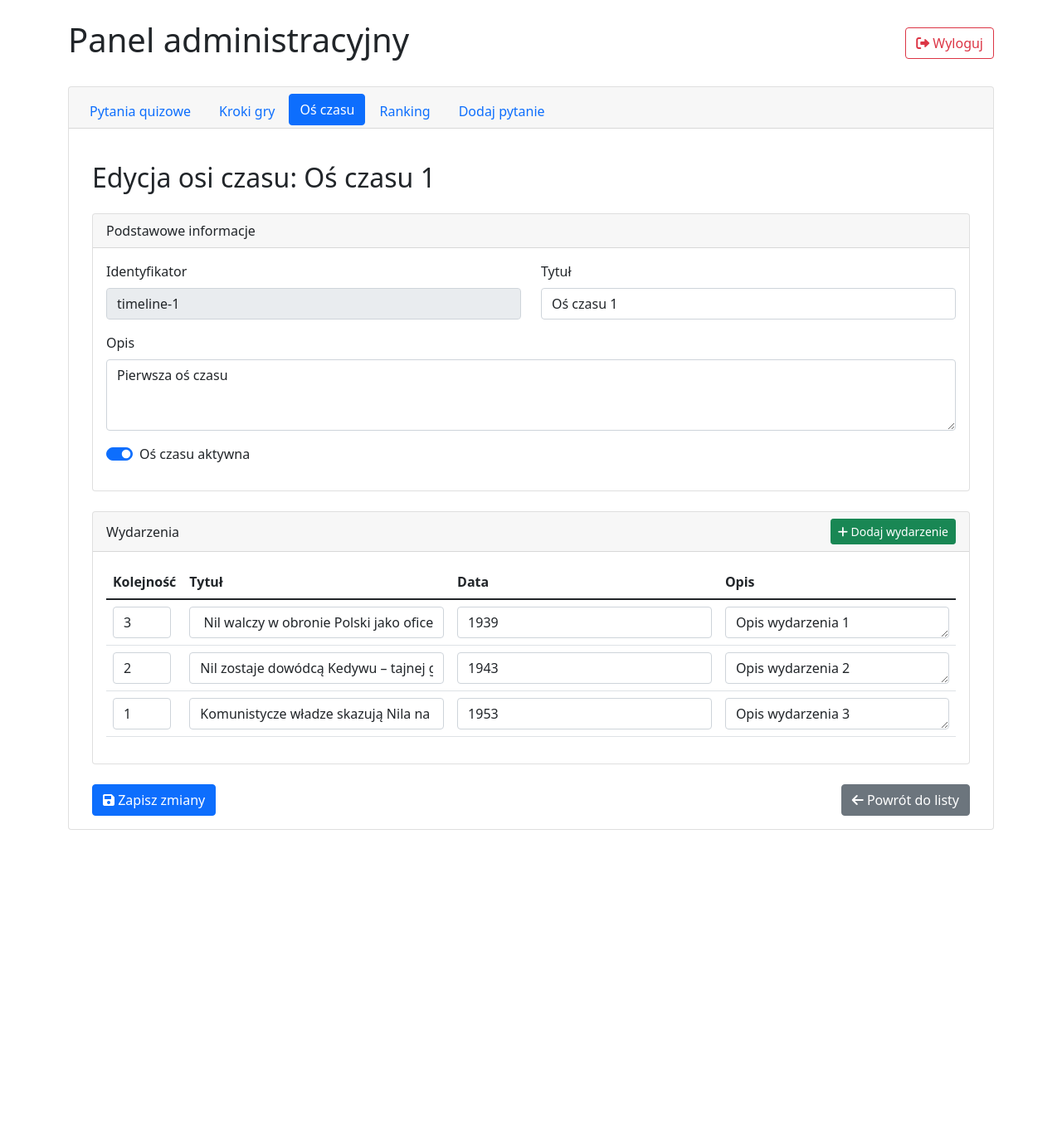
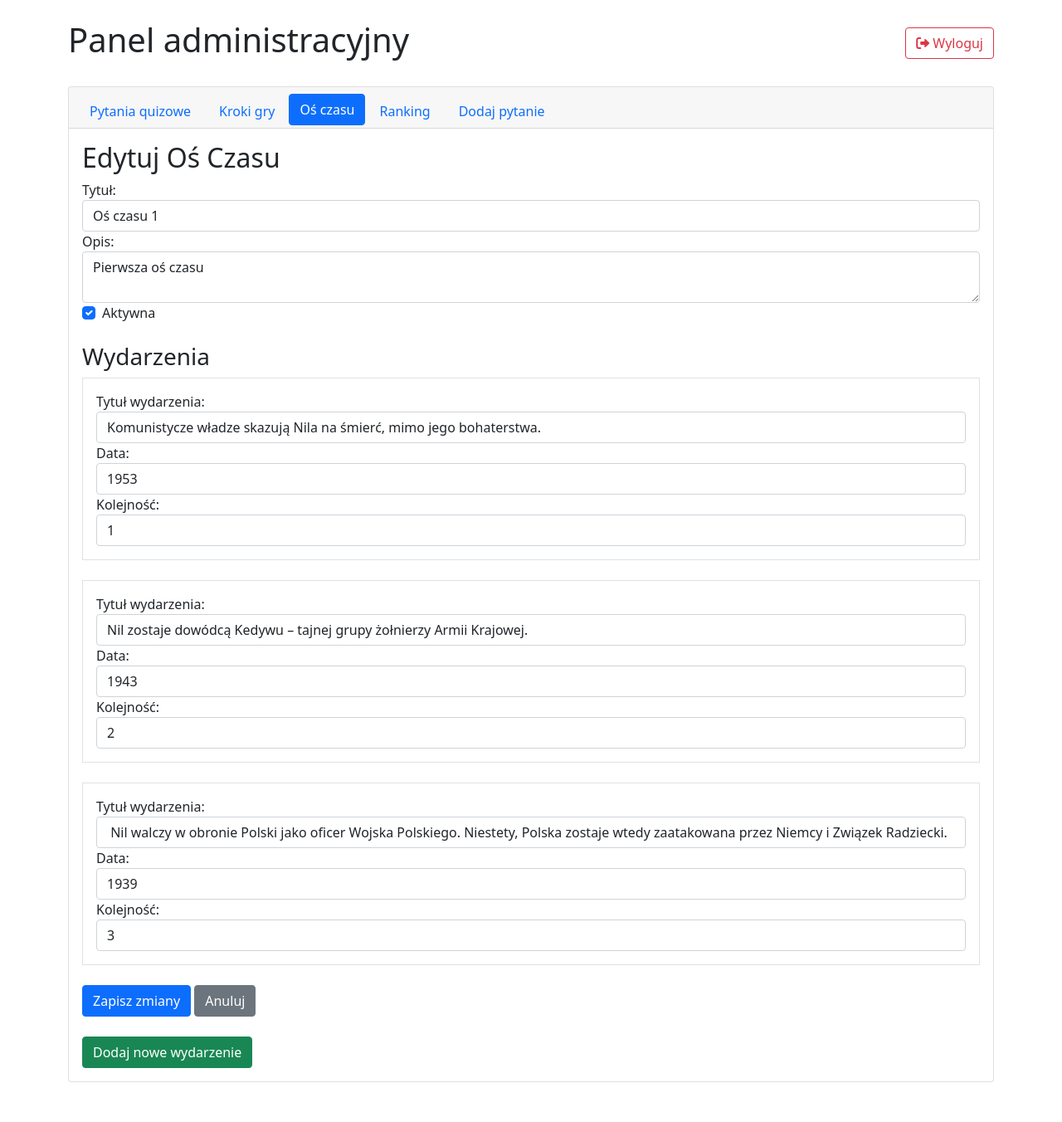
Before and after one commit to wiktia/LittleHistorians, a Flask app: page /admin/timeline/timeline-1 in a window 1280 px wide. Shown: the whole page at 83% size. Before the commit the page ends 1000 px from the top, so only its background shows below. Run offline with Flask 3, Linux system fonts and the light colour scheme; the visitor is signed in with stand-in values (Sample User, id 1).

Commit message:
dzialatimelinejeden

```diff
--- a/admin.py
+++ b/admin.py
@@ -168,8 +168,20 @@ def manage_timelines():
     if not session.get('admin_logged_in'):
         return redirect(url_for('admin.admin_login'))
 
-    timelines = Timeline.query.order_by(Timeline.order).all()
-    return render_template('admin/timelines.html', timelines=timelines)
+    # Get the single timeline (or create if doesn't exist)
+    timeline = Timeline.query.first()
+    if not timeline:
+        timeline = Timeline(
+            identifier="main-timeline",
+            title="Główna oś czasu",
+            description="Jedyna oś czasu w grze",
+            order=1,
+            is_active=True
+        )
+        db.session.add(timeline)
+        db.session.commit()
+
+    return redirect(url_for('admin.edit_timeline', identifier=timeline.identifier))
 
 @admin_bp.route('/admin/timeline/<string:identifier>', methods=['GET', 'POST'])
 def edit_timeline(identifier):
@@ -183,10 +195,9 @@ def edit_timeline(identifier):
         timeline.description = request.form.get('description')
         timeline.is_active = 'is_active' in request.form
 
-        # Aktualizacja wydarzeń
+        # Handle events (without images)
         for event in timeline.events:
             event.title = request.form.get(f'event_title_{event.id}')
-            event.description = request.form.get(f'event_description_{event.id}')
             event.date = request.form.get(f'event_date_{event.id}')
             event.order = int(request.form.get(f'event_order_{event.id}', 0))
 
@@ -195,32 +206,6 @@ def edit_timeline(identifier):
         return redirect(url_for('admin.manage_timelines'))
 
     return render_template('admin/edit_timeline.html', timeline=timeline)
-
-@admin_bp.route('/admin/timeline/add', methods=['GET', 'POST'])
-def add_timeline():
-    if not session.get('admin_logged_in'):
-        return redirect(url_for('admin.admin_login'))
-
-    if request.method == 'POST':
-        identifier = request.form.get('identifier')
-        if Timeline.query.filter_by(identifier=identifier).first():
-            flash('Oś czasu o tym identyfikatorze już istnieje!', 'danger')
-            return redirect(url_for('admin.add_timeline'))
-
-        new_timeline = Timeline(
-            identifier=identifier,
-            title=request.form.get('title'),
-            description=request.form.get('description'),
-            order=int(request.form.get('order', 0)),
-            is_active='is_active' in request.form
-        )
-
-        db.session.add(new_timeline)
-        db.session.commit()
-        flash('Oś czasu dodana pomyślnie!', 'success')
-        return redirect(url_for('admin.manage_timelines'))
-
-    return render_template('admin/add_timeline.html')
 
 @admin_bp.route('/admin/timeline/<int:id>/add_event', methods=['GET', 'POST'])
 def add_timeline_event(id):
@@ -233,9 +218,10 @@ def add_timeline_event(id):
         new_event = TimelineEvent(
             timeline_id=id,
             title=request.form.get('title'),
-            description=request.form.get('description'),
             date=request.form.get('date'),
-            order=int(request.form.get('order', 0)))
+            order=int(request.form.get('order', 0)),
+            image_url=None  # Explicitly set to None
+        )
 
         db.session.add(new_event)
         db.session.commit()
@@ -243,23 +229,6 @@ def add_timeline_event(id):
         return redirect(url_for('admin.edit_timeline', identifier=timeline.identifier))
 
     return render_template('admin/add_timeline_event.html', timeline=timeline)
-
-@admin_bp.route('/admin/timeline/<int:id>/delete', methods=['POST'])
-def delete_timeline(id):
-    if not session.get('admin_logged_in'):
-        return redirect(url_for('admin.admin_login'))
-
-    timeline = Timeline.query.get_or_404(id)
-
-    # Najpierw usuń powiązane wydarzenia
-    TimelineEvent.query.filter_by(timeline_id=id).delete()
-
-    # Następnie usuń sam timeline
-    db.session.delete(timeline)
-    db.session.commit()
-
-    flash('Oś czasu i jej wydarzenia zostały usunięte!', 'success')
-    return redirect(url_for('admin.manage_timelines'))
 
 @admin_bp.route('/admin/logout')
 def admin_logout():
--- a/app.py
+++ b/app.py
@@ -220,30 +220,32 @@ def text_to_image():
     return render_template("text_to_image.html")
 
 def get_timeline_id(identifier):
-    timeline = Timeline.query.filter_by(identifier=identifier).first()
-    return timeline.id if timeline else 1  # domyślnie pierwszy timeline
+    # If no identifier provided, default to first timeline
+    if identifier is None:
+        timeline = Timeline.query.order_by(Timeline.order).first()
+        return timeline.id if timeline else 1
+
+    # If identifier is not a digit, find matching timeline
+    if not identifier.isdigit():
+        timeline = Timeline.query.filter_by(identifier=identifier).first()
+        return timeline.id if timeline else 1  # default to first timeline
+
+    return int(identifier)
 
 @app.route('/timeline')
 def timeline():
     if "player_id" not in session:
         return redirect(url_for("logowanie"))
 
-    # Pobierz ID osi czasu z URL (np. ?timeline_id=timeline-1)
+    # Get timeline ID from URL (default to None if not provided)
     timeline_id = request.args.get('timeline_id')
 
-    # Sprawdź czy gracz już ukończył tę oś
-    if f"completed_{timeline_id}" in session:
-        return redirect(url_for('next_step'))  # Jeśli tak, od razu przejdź dalej
-
-    # Pobierz 3 wydarzenia z bazy
-    events = TimelineEvent.query.filter_by(timeline_id=timeline_id).order_by(TimelineEvent.order).limit(3).all()
-
-    # Zapisz w sesji, że oś została ukończona
-    session[f"completed_{timeline_id}"] = True
+    # Get 3 events from database
+    events = TimelineEvent.query.filter_by(timeline_id=get_timeline_id(timeline_id)).order_by(TimelineEvent.order).limit(3).all()
 
     return render_template('timeline.html',
                          events=events,
-                         timeline_id=timeline_id)
+                         timeline_id=timeline_id or 'default')
 
 
 @app.route("/quiz")
--- a/templates/admin/edit_timeline.html
+++ b/templates/admin/edit_timeline.html
@@ -1,101 +1,53 @@
-{% extends "admin/base.html" %}
+{% extends 'admin/base.html' %}
 
 {% block content %}
-<div class="container">
-    <h2 class="my-4">Edycja osi czasu: {{ timeline.title }}</h2>
+<h2>Edytuj Oś Czasu</h2>
+<form method="POST" enctype="multipart/form-data">
+    <div class="form-group">
+        <label>Tytuł:</label>
+        <input type="text" name="title" value="{{ timeline.title }}" class="form-control">
+    </div>
+    <div class="form-group">
+        <label>Opis:</label>
+        <textarea name="description" class="form-control">{{ timeline.description }}</textarea>
+    </div>
+    <div class="form-check">
+        <input type="checkbox" name="is_active" id="is_active" class="form-check-input"
+               {% if timeline.is_active %}checked{% endif %}>
+        <label for="is_active" class="form-check-label">Aktywna</label>
+    </div>
 
-    <form method="POST">
-        <div class="card mb-4">
-            <div class="card-header">Podstawowe informacje</div>
-            <div class="card-body">
-                <div class="row">
-                    <div class="col-md-6">
-                        <div class="mb-3">
-                            <label class="form-label">Identyfikator</label>
-                            <input type="text" class="form-control" value="{{ timeline.identifier }}" readonly>
-                        </div>
-                    </div>
-                    <div class="col-md-6">
-                        <div class="mb-3">
-                            <label for="title" class="form-label">Tytuł</label>
-                            <input type="text" class="form-control" id="title" name="title"
-                                   value="{{ timeline.title }}" required>
-                        </div>
-                    </div>
-                </div>
-                <div class="mb-3">
-                    <label for="description" class="form-label">Opis</label>
-                    <textarea class="form-control" id="description" name="description"
-                              rows="3">{{ timeline.description }}</textarea>
-                </div>
-                <div class="form-check form-switch mb-3">
-                    <input class="form-check-input" type="checkbox" id="is_active" name="is_active"
-                           {% if timeline.is_active %}checked{% endif %}>
-                    <label class="form-check-label" for="is_active">Oś czasu aktywna</label>
-                </div>
+    <h3 class="mt-4">Wydarzenia</h3>
+    <div class="events-container">
+        {% for event in timeline.events|sort(attribute='order') %}
+        <div class="event-card mb-4 p-3 border">
+            <div class="form-group">
+                <label>Tytuł wydarzenia:</label>
+                <input type="text" name="event_title_{{ event.id }}"
+                       value="{{ event.title }}" class="form-control">
             </div>
+            <div class="form-group">
+                <label>Data:</label>
+                <input type="text" name="event_date_{{ event.id }}"
+                       value="{{ event.date }}" class="form-control">
+            </div>
+            <div class="form-group">
+                <label>Kolejność:</label>
+                <input type="number" name="event_order_{{ event.id }}"
+                       value="{{ event.order }}" class="form-control">
+            </div>
+
         </div>
+        {% endfor %}
+    </div>
 
-        <div class="card mb-4">
-            <div class="card-header d-flex justify-content-between align-items-center">
-                <span>Wydarzenia</span>
-                <a href="{{ url_for('admin.add_timeline_event', id=timeline.id) }}" class="btn btn-sm btn-success">
-                    <i class="fas fa-plus"></i> Dodaj wydarzenie
-                </a>
-            </div>
-            <div class="card-body">
-                {% if timeline.events %}
-                <div class="table-responsive">
-                    <table class="table">
-                        <thead>
-                            <tr>
-                                <th width="80">Kolejność</th>
-                                <th>Tytuł</th>
-                                <th>Data</th>
-                                <th>Opis</th>
-                            </tr>
-                        </thead>
-                        <tbody>
-                            {% for event in timeline.events %}
-                            <tr>
-                                <td>
-                                    <input type="number" class="form-control" name="event_order_{{ event.id }}"
-                                           value="{{ event.order }}" min="1" style="width: 70px;">
-                                </td>
-                                <td>
-                                    <input type="text" class="form-control" name="event_title_{{ event.id }}"
-                                           value="{{ event.title }}" required>
-                                </td>
-                                <td>
-                                    <input type="text" class="form-control" name="event_date_{{ event.id }}"
-                                           value="{{ event.date }}" required>
-                                </td>
-                                <td>
-                                    <textarea class="form-control" name="event_description_{{ event.id }}"
-                                              rows="1">{{ event.description }}</textarea>
-                                </td>
-                            </tr>
-                            {% endfor %}
-                        </tbody>
-                    </table>
-                </div>
-                {% else %}
-                <div class="alert alert-info">
-                    Brak wydarzeń dla tej osi czasu.
-                    <a href="{{ url_for('admin.add_timeline_event', id=timeline.id) }}">Dodaj pierwsze wydarzenie</a>
-                </div>
-                {% endif %}
-            </div>
-        </div>
+    <button type="submit" class="btn btn-primary">Zapisz zmiany</button>
+    <a href="{{ url_for('admin.manage_timelines') }}" class="btn btn-secondary">Anuluj</a>
+</form>
 
-        <div class="d-flex justify-content-between">
-            <button type="submit" class="btn btn-primary">
-                <i class="fas fa-save"></i> Zapisz zmiany
-            </button>
-            <a href="{{ url_for('admin.manage_timelines') }}" class="btn btn-secondary">
-                <i class="fas fa-arrow-left"></i> Powrót do listy
-            </a>
-        </div>
-    </form>
+<div class="mt-4">
+    <a href="{{ url_for('admin.add_timeline_event', id=timeline.id) }}" class="btn btn-success">
+        Dodaj nowe wydarzenie
+    </a>
 </div>
 {% endblock %}
```
Also changed, not shown: static/scripttimeline.js (+83 -99 lines), templates/admin/add_timeline_event.html (+20 -44 lines), templates/timeline.html (+10 -12 lines), game.db.
